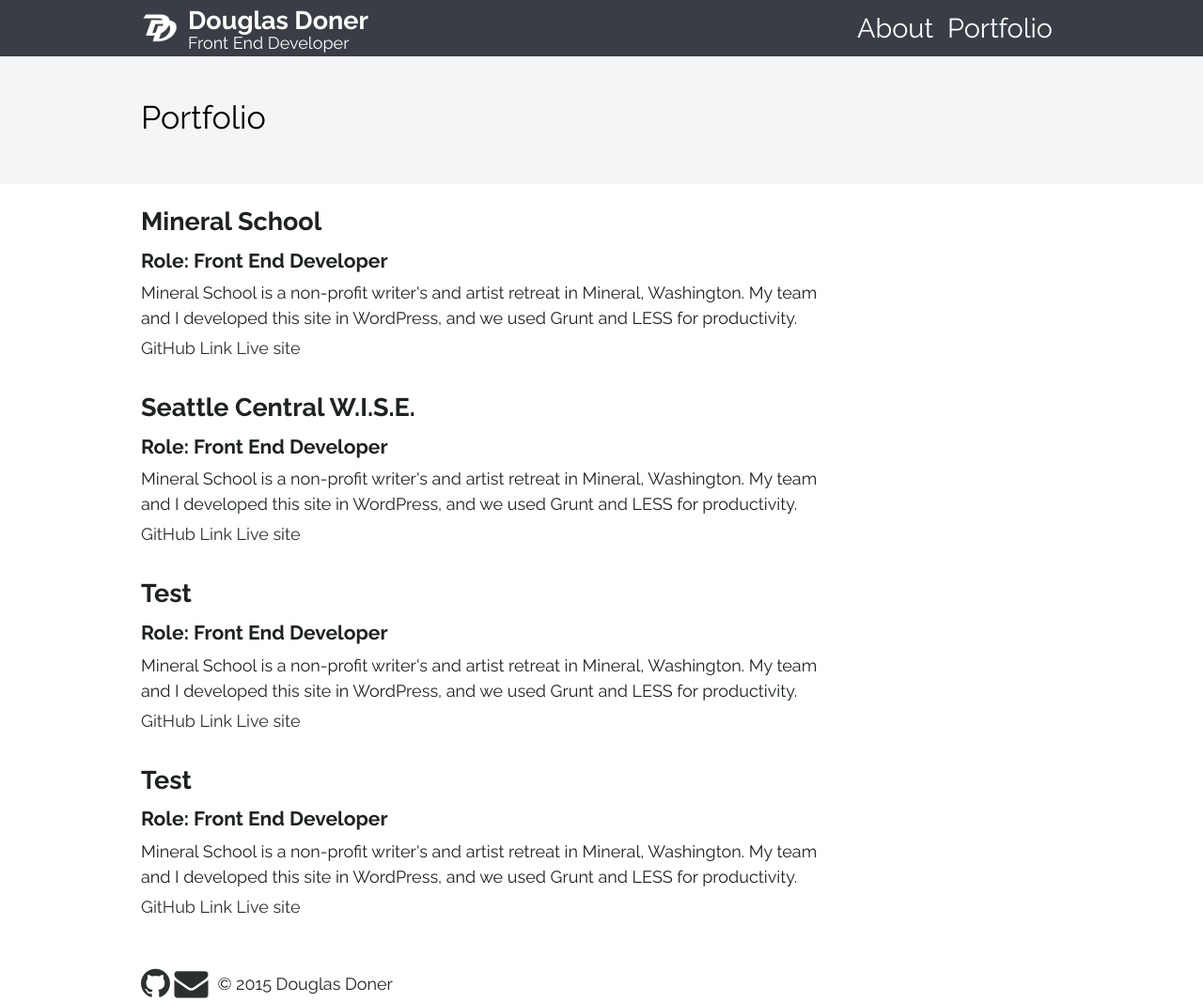
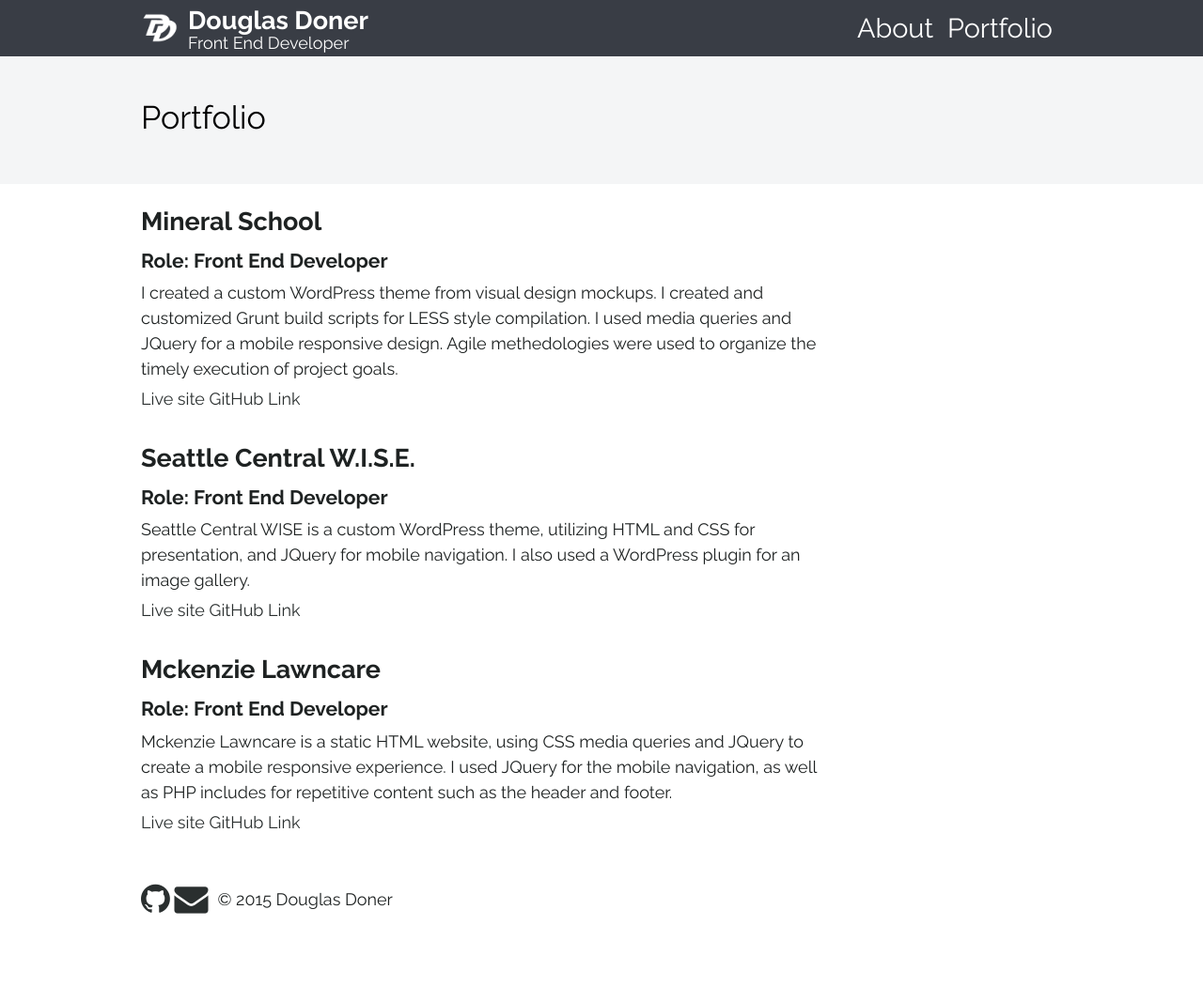
Before and after one commit to dougdoner/dougdoner.github.io, a Jekyll site: the page built from portfolio.md, in a window 1280 px wide. Shown: the whole page at 94% size. Built offline with Jekyll 4.4.1, drawn with Linux system fonts in a browser that asks for light colours; nearby versions of some CDN libraries; after the commit the page ends 977 px from its top, so only the background shows below that.

Commit message:
Adds copy content to projects.yml file

```diff
--- a/_data/projects.yml
+++ b/_data/projects.yml
@@ -1,26 +1,21 @@
 - name: Mineral School
   githubLink: https://github.com/theplanetmike/mineralschool
-  description: Mineral School is a non-profit writer's and artist retreat in Mineral, Washington. My team and I developed this site in WordPress, and we used Grunt and LESS for productivity.
+  description: I created a custom WordPress theme from visual design mockups. I created and customized Grunt build scripts for LESS style compilation. I used media queries and JQuery for a mobile responsive design. Agile methedologies were used to organize the timely execution of project goals.
   siteLink: http://mineral-school.org
   skills: HTML, CSS, JavaScript, WordPress
   role: Front End Developer
   imgClass: mineral-school
 - name: Seattle Central W.I.S.E.
-  description: Mineral School is a non-profit writer's and artist retreat in Mineral, Washington. My team and I developed this site in WordPress, and we used Grunt and LESS for productivity.
+  description: Seattle Central WISE is a custom WordPress theme, utilizing HTML and CSS for presentation, and JQuery for mobile navigation. I also used a WordPress plugin for an image gallery.
   githubLink: https://github.com/dougdoner/web170
   siteLink: http://designbydoug.com/wise-site
   skills: HTML, CSS, JavaScript, WordPress
   role: Front End Developer
   imgClass: wise
-- name: Test
-  description: Mineral School is a non-profit writer's and artist retreat in Mineral, Washington. My team and I developed this site in WordPress, and we used Grunt and LESS for productivity.
+- name: Mckenzie Lawncare
+  description: Mckenzie Lawncare is a static HTML website, using CSS media queries and JQuery to create a mobile responsive experience. I used JQuery for the mobile navigation, as well as PHP includes for repetitive content such as the header and footer.
   githubLink: https://github.com/dougdoner/web170
-  siteLink: http://designbydoug.com/wise-site
-  skills: HTML, CSS, JavaScript, WordPress
+  siteLink: http://designbydoug.com/web200/protosite
+  skills: HTML, CSS, JavaScript, PHP
   role: Front End Developer
-- name: Test
-  description: Mineral School is a non-profit writer's and artist retreat in Mineral, Washington. My team and I developed this site in WordPress, and we used Grunt and LESS for productivity.
-  githubLink: https://github.com/dougdoner/web170
-  siteLink: http://designbydoug.com/wise-site
-  skills: HTML, CSS, JavaScript, WordPress
-  role: Front End Developer
+  imgClass: lawncare
--- a/portfolio.md
+++ b/portfolio.md
@@ -8,15 +8,17 @@ order: 2
 <div class="columns-9">
 {% for project in site.data.projects %}
   <div class="work-container">
-	  {% if project.name %}
+	{% if project.name %}
 	  <h2>{{project.name}}</h2>
 	  <h3>Role: {{project.role}}</h3>
 	  <p>{{project.description}}</p>
-	  <a class="page-link" href="{{ project.githubLink | prepend: site.baseurl }}">GitHub Link</a>
-	  	{% if project.siteLink %}
+	  {% if project.siteLink %}
 	  	<a href="{{ project.siteLink}}" target="_blank">Live site</a>
-	  	{% endif %}
 	  {% endif %}
+	  {% if project.githubLink %}
+	  <a class="page-link" href="{{ project.githubLink | prepend: site.baseurl }}" target="_blank">GitHub Link</a>
+	  {% endif %}
+	{% endif %}
   </div>
 {% endfor %}
 </div>
```
Also changed, not shown: images/mckenzie-lawncare-logo.png (added).
